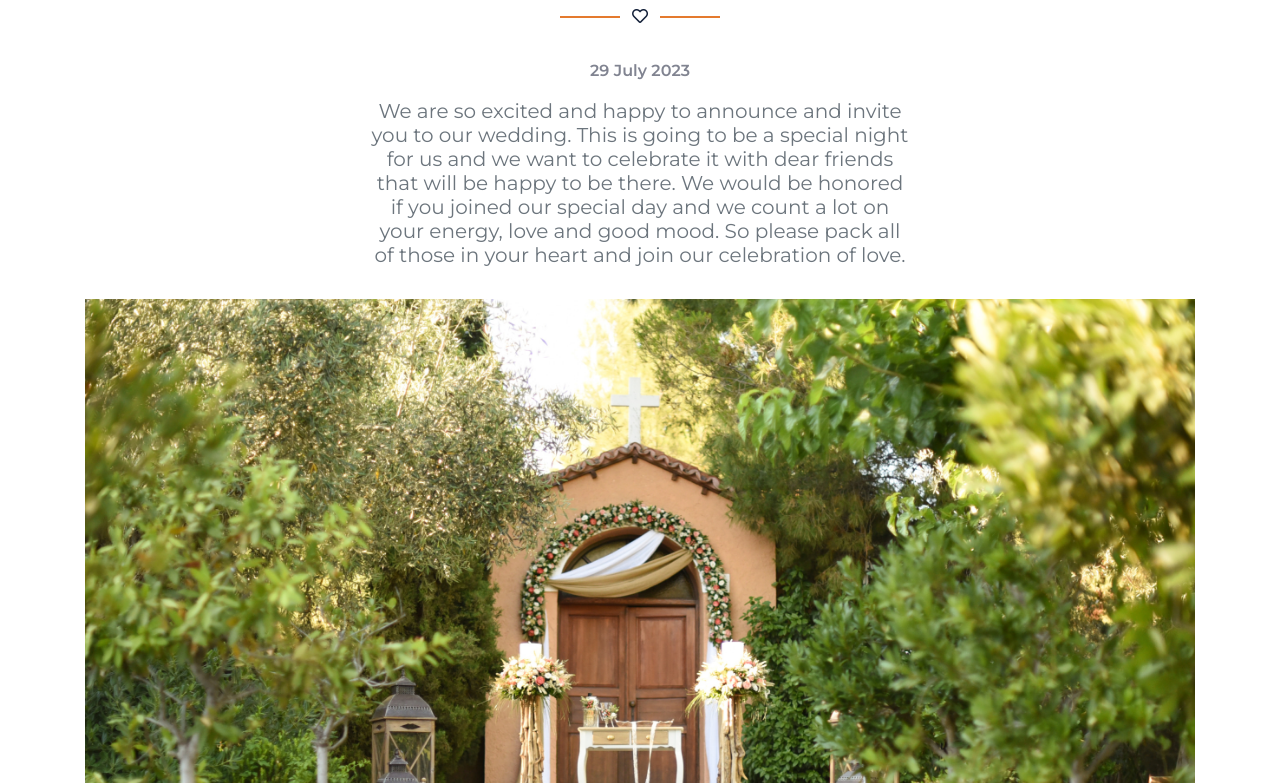
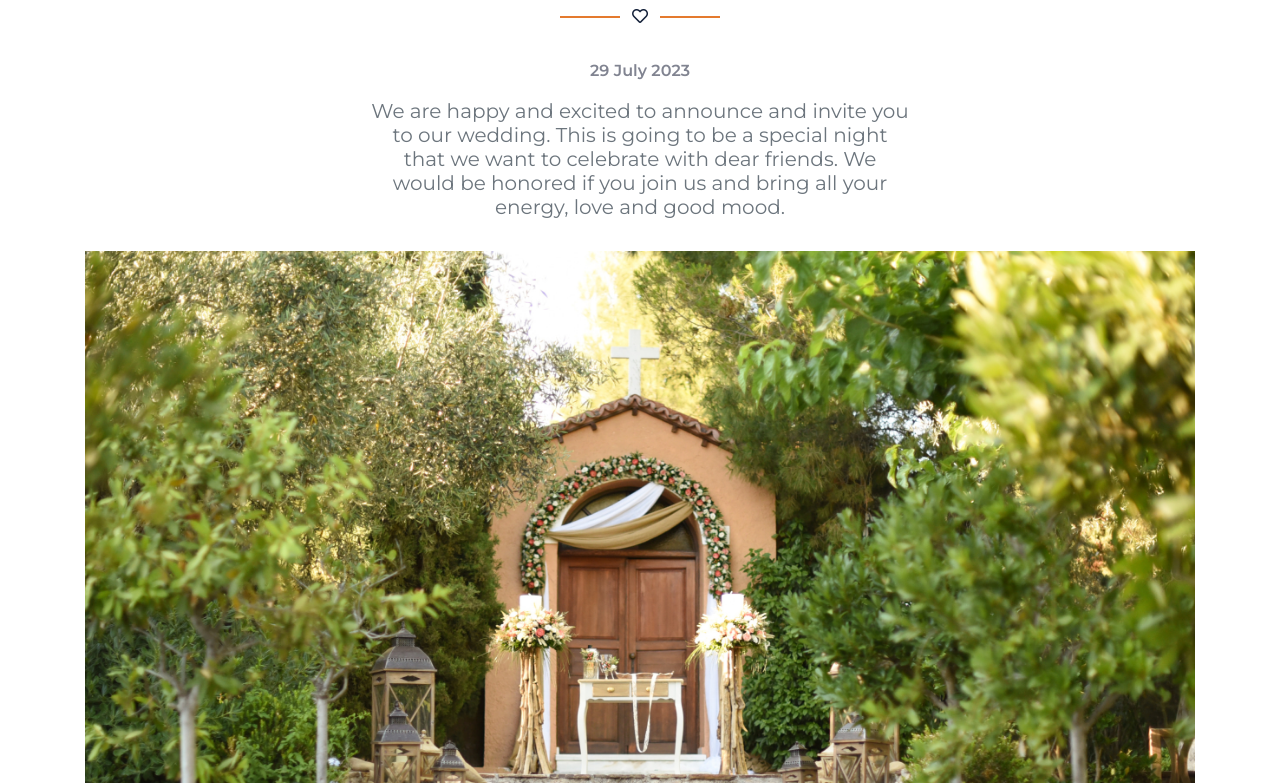
Before and after one commit to eua89/eua89.github.io, a plain HTML site: page index.html in a window 1280 px wide. Shown: the part 1001-1784 px from the top of the page. Drawn offline with nearby package versions, Linux system fonts and the light colour scheme.

Commit message:
Simplify event section

```diff
--- a/index.html
+++ b/index.html
@@ -127,14 +127,13 @@
             <div class="row justify-content-center">
                 <div class="col-md-6 text-center">
                     <p><b> 29 July 2023</b></p>
-                    <h5 class="font-weight-normal text-muted mb-3 pb-3">We are so excited and happy to announce and
-                        invite you to our wedding. This is going to be a special night for us and we want to celebrate
-                        it with dear friends that will be happy to be there. We would be honored if you joined our
-                        special day and we count a lot on your energy, love and good mood. So please pack all of those
-                        in your heart and join our celebration of love. </h5>
+                    <h5 class="font-weight-normal text-muted mb-3 pb-3">We are happy and excited to announce and
+                        invite you to our wedding.
+                        This is going to be a special night that we want to celebrate with dear friends.
+                        We would be honored if you join us and bring all your energy, love and good mood.
+                    </h5>
                 </div>
             </div>
-
             <div class="row">
                 <div class="container pb-3">
                     <div class="section-title position-relative text-center">
```
